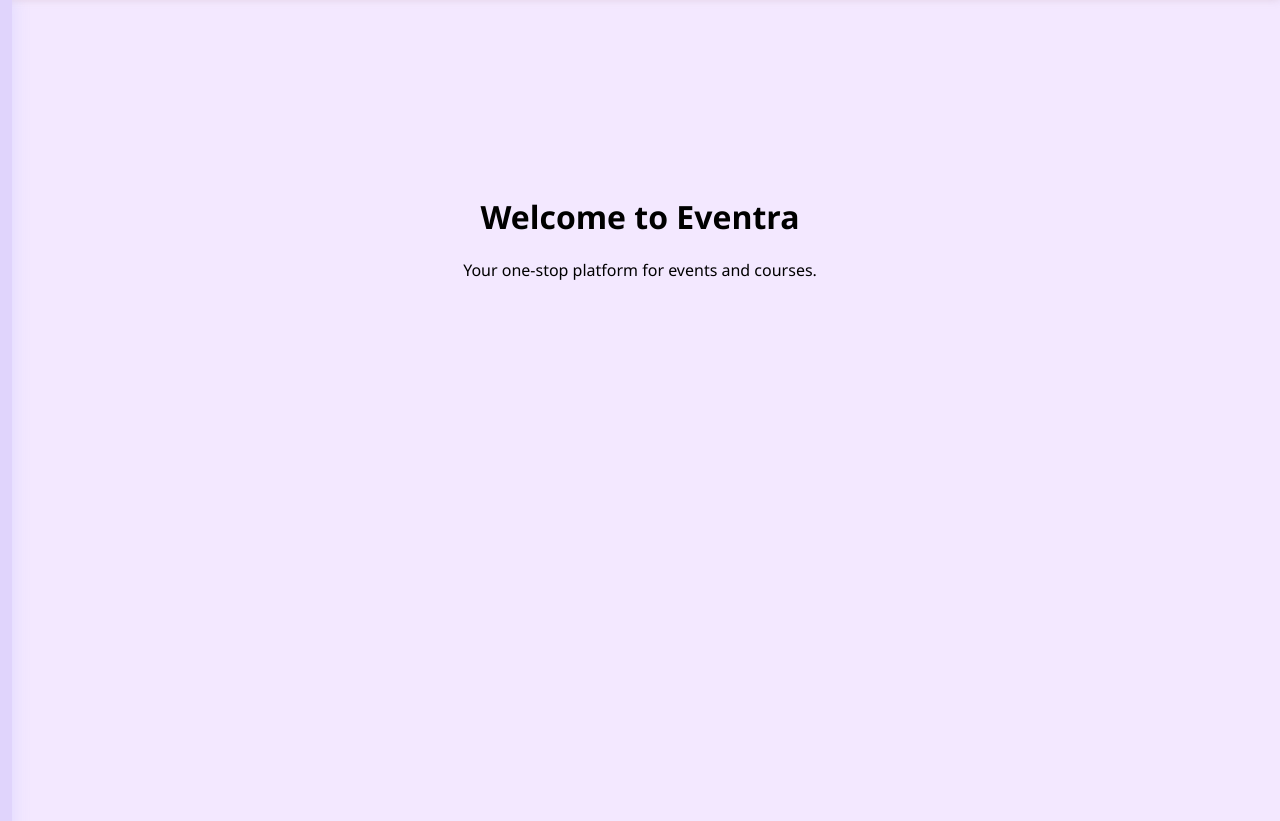
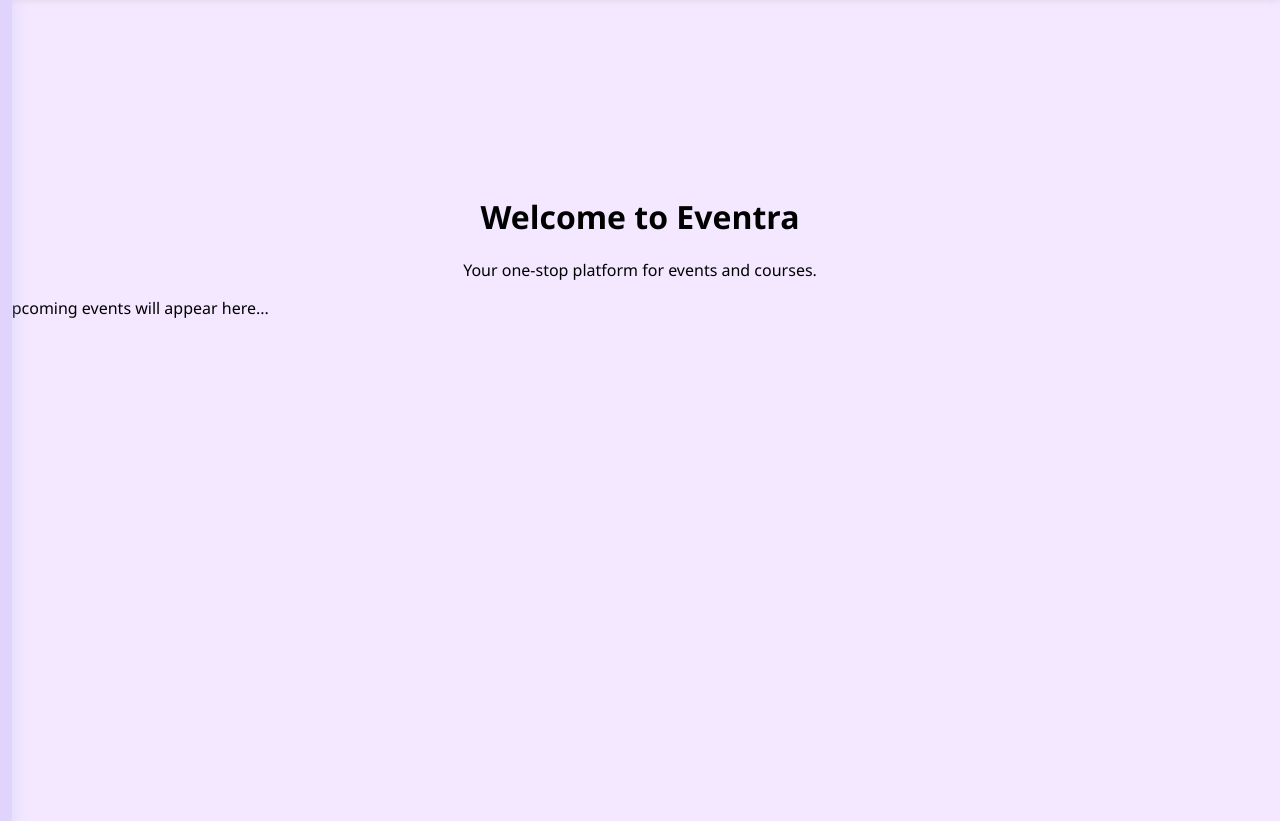
Before and after one commit to SLokesh1810/Eventra, a Django app: page /events/ in a window 1280 px wide. Shown: the part 91-912 px from the top of the page. Run offline with Django 5.2, Linux system fonts and the light colour scheme.

Commit message:
Added nav bar toggle style

```diff
--- a/events/templates/home.html
+++ b/events/templates/home.html
@@ -8,4 +8,7 @@
   <p>Your one-stop platform for events and courses.</p>
 </main>
 
+<div id="upcoming_tab" class="event-container">Upcoming events will appear here...</div>
+<div id="live_tab" class="event-container" style="display: none;">Live events will appear here...</div>
+
 {% endblock %}
--- a/events/templates/layout.html
+++ b/events/templates/layout.html
@@ -46,8 +46,8 @@
     <div id="dashboard" class="dashboard">
         <h3>Dashboard</h3>
         <ul>
-            <li>Upcoming Events</li>
-            <li>Live Events</li>
+            <li id="upcoming_events" class="active-tab" onclick="switchTab('upcoming')">Upcoming Events</li>
+            <li id="live_events" onclick="switchTab('live')">Live Events</li>
             {% if role == 'participant' %}
             <li>Profile</li>
             {% elif role == 'organiser' %}
--- a/events/views.py
+++ b/events/views.py
@@ -13,8 +13,9 @@ def index(request):
         user = User.objects.get(email=email)
         prof, _ = profile.objects.get_or_create(user=user)
 
-        upcoming_events = Event.objects.filter(date__gte=datetime.now(), is_approved=True).order_by('date', 'start_time')
-        return render(request, 'home.html', {'role': prof.role, 'user': user})
+        upcoming_events = Event.objects.filter(last_date_for_reg__gte=datetime.now(), is_approved=True)
+        live_events = Event.objects.filter(date=datetime.now(), is_approved=True)
+        return render(request, 'home.html', {'role': prof.role, 'user': user, 'upcoming_events': upcoming_events, 'live_events': live_events})
 
     return render(request, 'home.html')
 
```
Also changed, not shown: js/home.js (+20 -0 lines).
